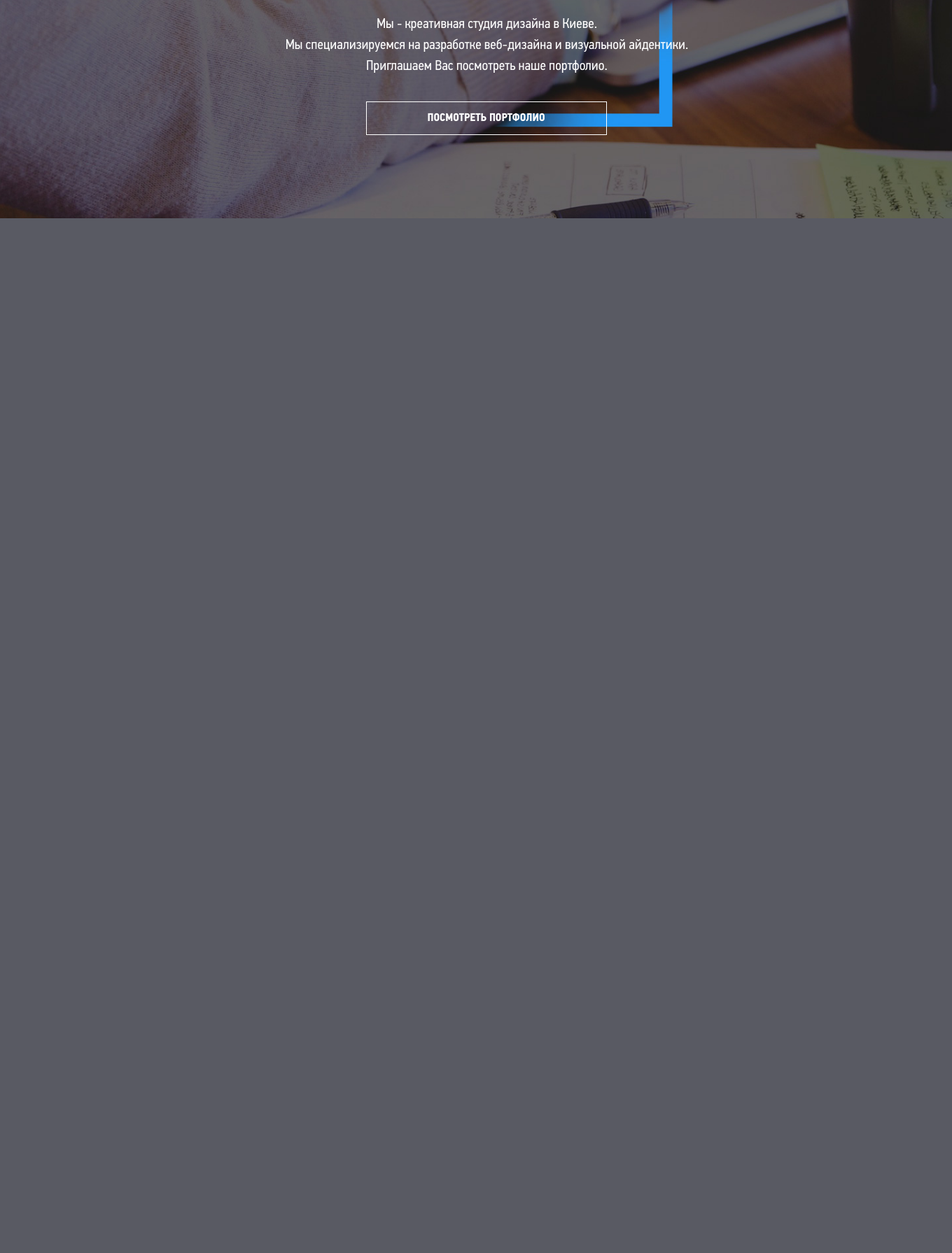
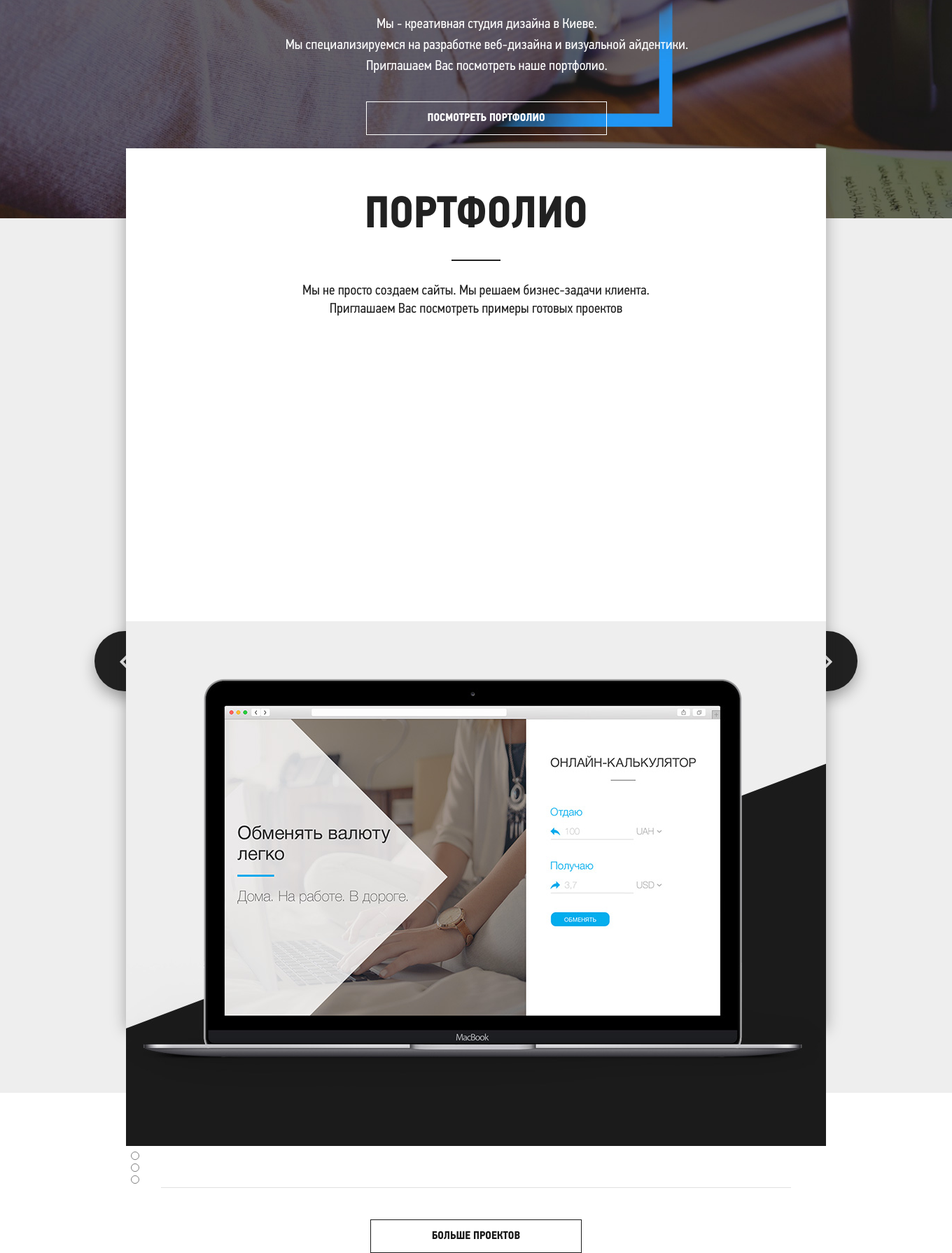
Before and after one commit to webexkievstudio/home, a PHP site: page / in a window 1360 px wide. Shown: the part 488-2279 px from the top of the page at 70% size. Before the commit the page ends 800 px from the top, so only its background shows below. Run offline with PHP 8.4, Linux system fonts and the light colour scheme; some web fonts are replaced.

Commit message:
update
update

```diff
--- a/front-end/template_bootstrap/css/main.css
+++ b/front-end/template_bootstrap/css/main.css
@@ -29,6 +29,7 @@ body textarea:required:valid {
 	background-repeat: no-repeat;
 	background-size: cover;
 	background-position: center;
+	position: relative;
 }
 
 .wrapper .header {
@@ -66,9 +67,9 @@ body textarea:required:valid {
 
 
 .wrapper .header .title {
-  height: 580px;
-  width: 596px;
-  margin: 130px auto 0 340px;
+	height: 580px;
+	width: 596px;
+	margin: 130px auto 0 340px;
 }
 
 .wrapper .header .title h1 {
@@ -87,7 +88,7 @@ body textarea:required:valid {
 	font-size: 100px;
 }
 
-.wrapper .header .title .divider {
+.divider {
 	width: 70px;
 	height: 2px;
 	background-color: #fff;
@@ -115,3 +116,100 @@ body textarea:required:valid {
 	text-transform: uppercase;
 	margin: 170px 125px;
 }
+
+.content {
+	background-color: #eee;
+}
+
+.content .portfolio {
+	z-index: 999;
+	top: -100px;
+	position: relative;
+	height: 1250px;
+	width: 1000px;
+	margin: auto;
+	background-color: #fff;
+	box-shadow: 0 10px 20px rgba(27, 27, 27, 0.35);
+}
+
+.content .title {
+	text-align: center;
+	padding-top: 65px;
+	color: #212121;
+}
+
+.content .title h2 {
+	text-transform: uppercase;
+	font-size: 64px;
+	font-family: 'DinBold';
+}
+
+.content .title .divider {
+	background-color: #212121;
+}
+
+.content .title h3 {
+	font-size: 20px;
+	font-family: 'DinRegular';
+	line-height: 26px;
+	margin-bottom: 65px;
+}
+
+.next_button,
+.prev_button {
+	color: #eee;
+	background-color: #212121;
+	font-size: 50px;
+	margin-top: 590px;
+	padding: 18px 35px;
+	z-index: 999;
+	border-radius: 10em;
+	box-shadow: 0 10px 20px rgba(27, 27, 27, 0.35);
+}
+
+.next_button {
+	float: left;
+	margin-left: 135px;
+}
+
+.prev_button {
+	float: right;
+	margin-right: 135px;
+}
+
+.owl-theme .owl-controls .owl-page span {
+	margin: auto;
+	display: block;
+	width: 12px;
+	height: 12px;
+	margin: 5px 7px;
+	filter: Alpha(Opacity=50);
+	opacity: 0.5;
+	-webkit-border-radius: 20px;
+	-moz-border-radius: 20px;
+	border-radius: 20px;
+	border: 1px solid black;
+	border-radius: 20px;
+}
+
+.owl-theme .owl-controls .owl-page span:active {
+	background: #000;
+}
+
+.slider-divider {
+	width: 900px;
+	height: 1px;
+	background-color: #e0e0e0;
+	margin: auto;
+}
+
+
+.content .portfolio .viewbtn {
+	margin: 60px;
+  text-align: center;
+}
+
+.content .portfolio .viewbtn .btn {
+	color: #1b1b1b;
+	border: 1px solid #1b1b1b;
+}
--- a/front-end/template_bootstrap/index.html
+++ b/front-end/template_bootstrap/index.html
@@ -71,5 +71,44 @@
 				</div>
 			</div>
 		</div>
+		<div class="content">
+			<div class="next_button"><i class="fa fa-angle-left"></i></div>
+			<div class="prev_button"><i class="fa fa-angle-right"></i></div>
+			<div class="portfolio">
+				<div class="title">
+					<h2>Портфолио</h2>
+					<div class="divider">
+
+					</div>
+					<h3>Мы не просто создаем сайты. Мы решаем бизнес-задачи клиента. <br>
+						Приглашаем Вас посмотреть примеры готовых проектов</h3>
+					</div>
+
+					<div class="carousel">
+						<div class="slide_item">
+							<img src="img/slider.jpg" height="750" width="1000" alt="wmcash">
+						</div>
+						<div class="slide_item">
+							<img src="img/screencapture-file-C-Users-Stance-Desktop-MyProjects-home-front-end-template_bootstrap-index-html-1457117834919.png" height="705" width="1365" alt="wmcash">
+						</div>
+						<div class="slide_item">
+							<img src="img/slider.jpg" height="750" width="1000" alt="wmcash">
+						</div>
+					</div>
+					<div class="owl-controls clickable">
+						<div class="owl-pagination">
+							<div class="owl-page">
+								<span class=""> </span>
+							</div>
+						</div>
+					</div>
+					<div class="slider-divider">
+
+					</div>
+					<div class="viewbtn">
+						<a class="btn" href="#">Больше проектов</a>
+					</div>
+				</div>
+			</div>
 		</body>
 		</html>
--- a/front-end/template_bootstrap/js/common.js
+++ b/front-end/template_bootstrap/js/common.js
@@ -39,7 +39,8 @@ $(document).ready(function() {
 	//Документация: http://owlgraphic.com/owlcarousel/
 	var owl = $(".carousel");
 	owl.owlCarousel({
-		items : 4
+		items : 1,
+		autoHeight: true,
 	});
 	owl.on("mousewheel", ".owl-wrapper", function (e) {
 		if (e.deltaY > 0) {
```
Also changed, not shown: front-end/template_bootstrap/img/slider.jpg (added). Lines whose indentation alone changed are shown as unchanged.
